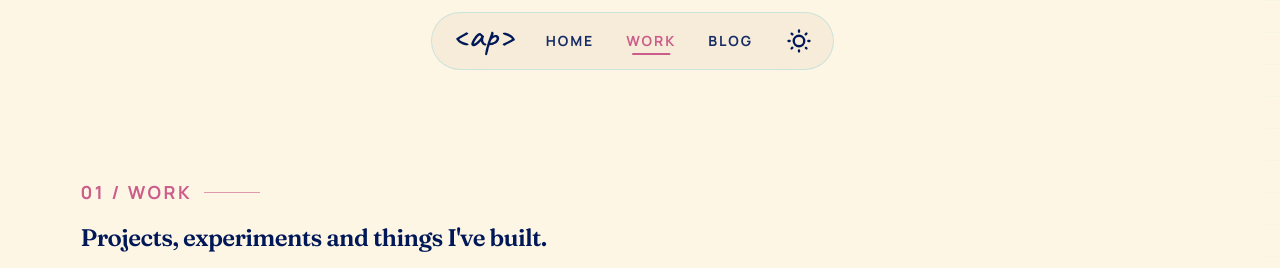
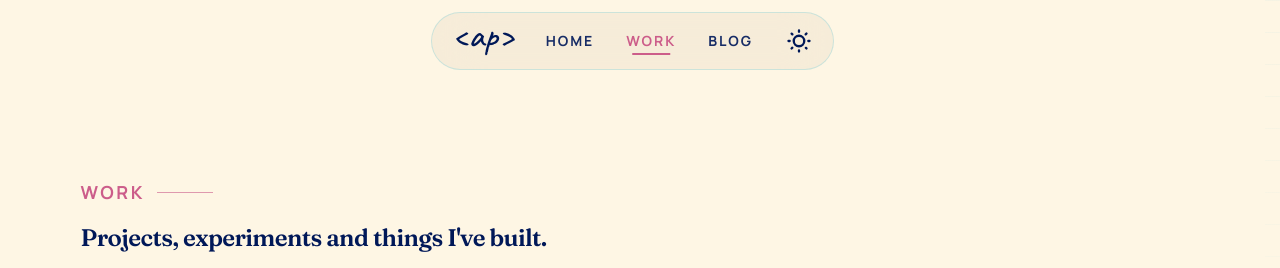
Before and after one commit to amanpandey04/my-portfolio, a React (Vite) app: page /projects in a window 1280 px wide. Shown: the top 268 px of the page. Built offline with nearby package versions, Linux system fonts and the light colour scheme.

Commit message:
update pages

```diff
--- a/src/pages/Blog.jsx
+++ b/src/pages/Blog.jsx
@@ -13,7 +13,7 @@ export default function Blog() {
       <Reveal>
         <SectionHeading
           as="h1"
-          number="01 / Writing"
+          number="Writing"
           title="Things I've written."
           description="Notes, lessons, experiments and thoughts from the things I'm learning."
         />
--- a/src/pages/Projects.jsx
+++ b/src/pages/Projects.jsx
@@ -13,7 +13,7 @@ export default function Projects() {
       <Reveal>
         <SectionHeading
           as="h1"
-          number="01 / Work"
+          number="Work"
           title="Projects, experiments and things I've built."
           description="A collection of work ranging from web interfaces to experiments that taught me something useful."
         />
```
